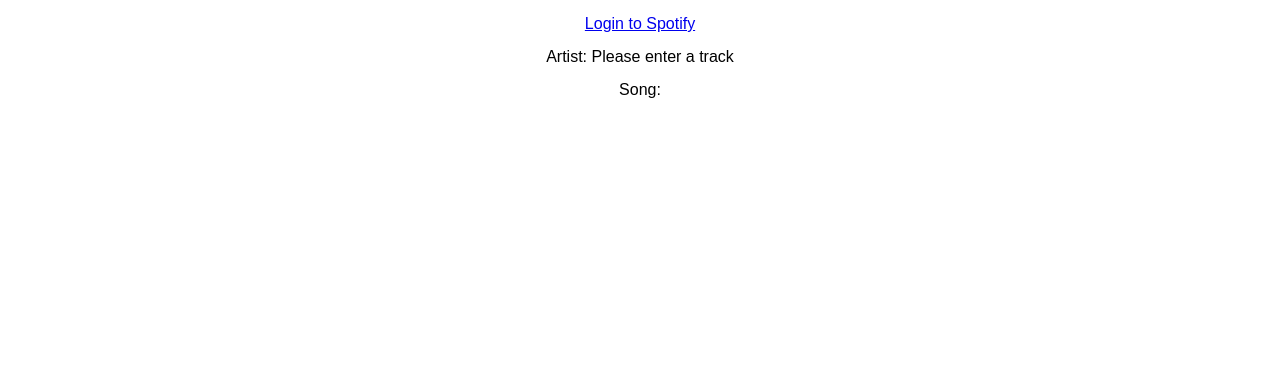
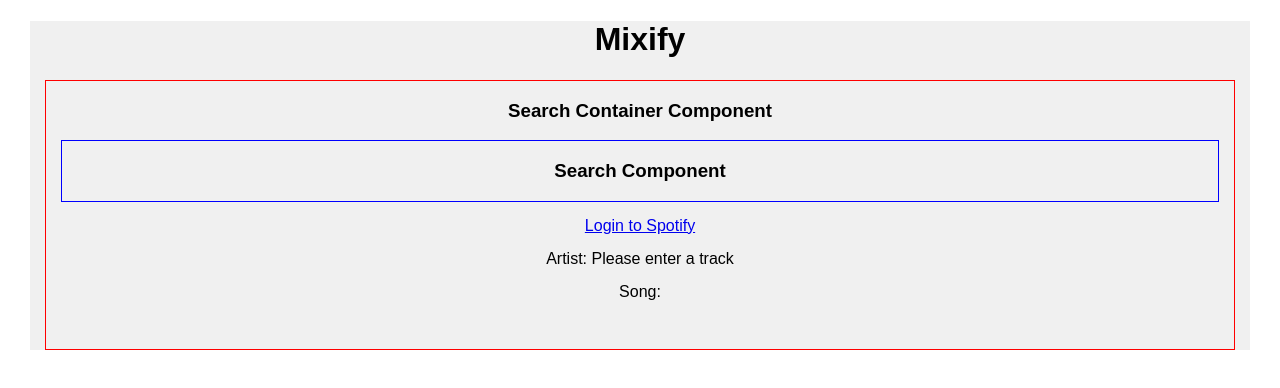
Before and after one commit to dylance/test-servers, a React (Create React App) app in the folder react-test/: page / in a window 1280 px wide. Shown: the top 388 px of the page. Built offline with nearby package versions, Linux system fonts and the light colour scheme; what spotify-web-api-js would draw is missing.

Commit message:
separates some components

```diff
--- a/react-test/src/App.css
+++ b/react-test/src/App.css
@@ -30,3 +30,7 @@
 div, button {
   margin: 15px;
 }
+
+.App-border {
+  background-color: rgba(240, 240, 240, 1);
+}
--- a/react-test/src/App.js
+++ b/react-test/src/App.js
@@ -1,71 +1,16 @@
 import React, { Component } from 'react';
 import './App.css';
-
-import SpotifyWebApi from 'spotify-web-api-js';
-const spotifyApi = new SpotifyWebApi();
-
-let artistTest = 'coldplay yellow'
+import './SearchContainer.css';
+import './Search.css';
+import SearchContainer from './SearchContainer'
 
 export default class App extends Component {
-  constructor(){
-    super();
-    const params = this.getHashParams();
-    const token = params.access_token;
-    if (token) {
-      spotifyApi.setAccessToken(token);
-    }
-    this.state = {
-      loggedIn: token ? true : false,
-      nowPlaying: {
-        artist: 'Please enter a track',
-        song: '',
-        albumCover: ''
-      }
-    }
-  }
-  getHashParams() {
-    var hashParams = {};
-    var e, r = /([^&;=]+)=?([^&;]*)/g,
-        q = window.location.hash.substring(1);
-    e = r.exec(q)
-    while (e) {
-       hashParams[e[1]] = decodeURIComponent(e[2]);
-       e = r.exec(q);
-    }
-    return hashParams;
-  }
 
-  getNowPlaying(){
-    spotifyApi.searchTracks(artistTest)
-      .then((response) => {
-        this.setState({
-          nowPlaying: {
-            artist: response.tracks.items[0].artists[0].name,
-            song: response.tracks.items[0].name,
-            albumCover: ''
-          }
-        });
-        console.log(response)
-      })
-  }
   render() {
     return (
-      <div className="App">
-        <a href='http://localhost:8888' > Login to Spotify </a>
-        <div>
-          Artist: { this.state.nowPlaying.artist }
-        </div>
-        <div>
-          Song: { this.state.nowPlaying.song}
-        </div>
-        <div>
-          <img src={this.state.nowPlaying.albumCover} style={{ height: 150 }} alt=""/>
-        </div>
-        { this.state.loggedIn &&
-          <button onClick={() => this.getNowPlaying()}>
-            Check Now Playing
-          </button>
-        }
+      <div className="App App-border">
+        <h1> Mixify </h1>
+        <SearchContainer />
       </div>
     );
   }
--- /dev/null
+++ b/react-test/src/Search.css
@@ -0,0 +1,3 @@
+.Search-border {
+  border: solid 1px blue;
+}
--- /dev/null
+++ b/react-test/src/Search.js
@@ -0,0 +1,12 @@
+import React, { Component } from 'react';
+
+export default class Search extends Component {
+
+	render() {
+		return (
+      <div className="App Search-border">
+        <h3> Search Component </h3>
+     </div>
+		)
+	}
+}
--- /dev/null
+++ b/react-test/src/SearchContainer.css
@@ -0,0 +1,3 @@
+.SearchContainer-border {
+  border: solid 1px red;
+}
--- /dev/null
+++ b/react-test/src/SearchContainer.js
@@ -0,0 +1,87 @@
+import React, { Component } from 'react';
+import Search from './Search'
+// import axios from 'axios';
+
+import SpotifyWebApi from 'spotify-web-api-js';
+const spotifyApi = new SpotifyWebApi();
+
+let artistTest = 'coldplay yellow'
+
+export default class SearchContainer extends Component {
+  constructor(){
+    super();
+
+    const params = this.getHashParams();
+    const token = params.access_token;
+    if (token) {
+      spotifyApi.setAccessToken(token);
+    }
+    this.state = {
+      loggedIn: token ? true : false,
+      nowPlaying: {
+        artist: 'Please enter a track',
+        song: '',
+        albumCover: ''
+      }
+    }
+    this.getNowPlaying = this.getNowPlaying.bind(this);
+  }
+
+  getHashParams() {
+    var hashParams = {};
+    var e, r = /([^&;=]+)=?([^&;]*)/g,
+        q = window.location.hash.substring(1);
+    e = r.exec(q)
+    while (e) {
+       hashParams[e[1]] = decodeURIComponent(e[2]);
+       e = r.exec(q);
+    }
+    return hashParams;
+  }
+
+  getNowPlaying(){
+    spotifyApi.searchTracks(artistTest)
+      .then((response) => {
+        this.setState({
+          nowPlaying: {
+            artist: response.tracks.items[0].artists[0].name,
+            song: response.tracks.items[0].name,
+            albumCover: ''
+          }
+        });
+        console.log(response)
+      })
+  }
+
+	render() {
+		// let results;
+		// if (this.state.response) {
+    //   results = this.state.response.map((item,index) =>
+		// 	  <img key={index} src={item.images.fixed_height_small.url} alt="results" />
+		// 	)
+    // }
+
+		return (
+      <div className="App SearchContainer-border">
+        <h3>Search Container Component</h3>
+        <Search />
+        <a href='http://localhost:8888' > Login to Spotify </a>
+        <div>
+          Artist: { this.state.nowPlaying.artist }
+        </div>
+        <div>
+          Song: { this.state.nowPlaying.song}
+        </div>
+        <div>
+          <img src={ this.state.nowPlaying.albumCover } style={{ height: 150 }} alt=""/>
+        </div>
+        { this.state.loggedIn &&
+          <button onClick={ () => this.getNowPlaying() }>
+            Check Now Playing
+          </button>
+        }
+
+      </div>
+		)
+	}
+}
```
